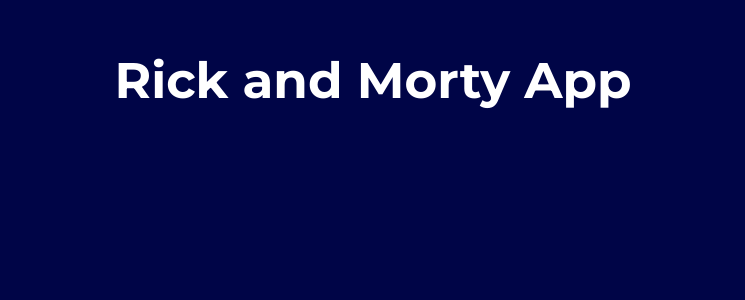
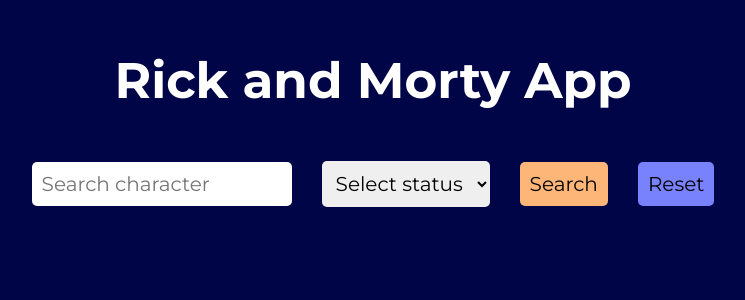
Before and after one commit to salvatorebriga/vite-rick-morty, a Vue app: page / in a window 1280 px wide. Shown: the top 300 px of the page, without its empty margins (267-1012 px from the left). Built offline with nearby package versions, Linux system fonts and the light colour scheme.

Commit message:
added AppNav content

```diff
--- a/src/App.vue
+++ b/src/App.vue
@@ -1,14 +1,17 @@
 <script>
   import AppHeader from "./components/header/AppHeader.vue";
+  import AppNav from "./components/nav/AppNav.vue";
   export default {
     components: {
       AppHeader,
+      AppNav,
     },
   };
 </script>
 
 <template>
   <AppHeader />
+  <AppNav />
 </template>
 
 <style lang="scss" scoped></style>
--- /dev/null
+++ b/src/components/nav/AppNav.vue
@@ -0,0 +1,52 @@
+<script>
+  export default {};
+</script>
+
+<template>
+  <div>
+    <input type="text" placeholder="Search character" />
+    <select name="status" id="status">
+      <option value="default">Select status</option>
+    </select>
+    <button class="search" value="Search">Search</button>
+    <button class="reset" value="Reset">Reset</button>
+  </div>
+</template>
+
+<style lang="scss" scoped>
+  div {
+    padding-top: 50px;
+    display: flex;
+    gap: 30px;
+    justify-content: center;
+    align-items: center;
+
+    input,
+    select,
+    .search,
+    .reset {
+      padding: 10px;
+      border-radius: 5px;
+      border: none;
+      font-size: 20px;
+
+      &:hover {
+        cursor: pointer;
+      }
+    }
+
+    .search {
+      background-color: rgb(253, 182, 120);
+      &:hover {
+        background-color: rgb(251, 151, 63);
+      }
+    }
+
+    .reset {
+      background-color: rgb(121, 130, 253);
+      &:hover {
+        background-color: rgb(95, 106, 252);
+      }
+    }
+  }
+</style>
```
